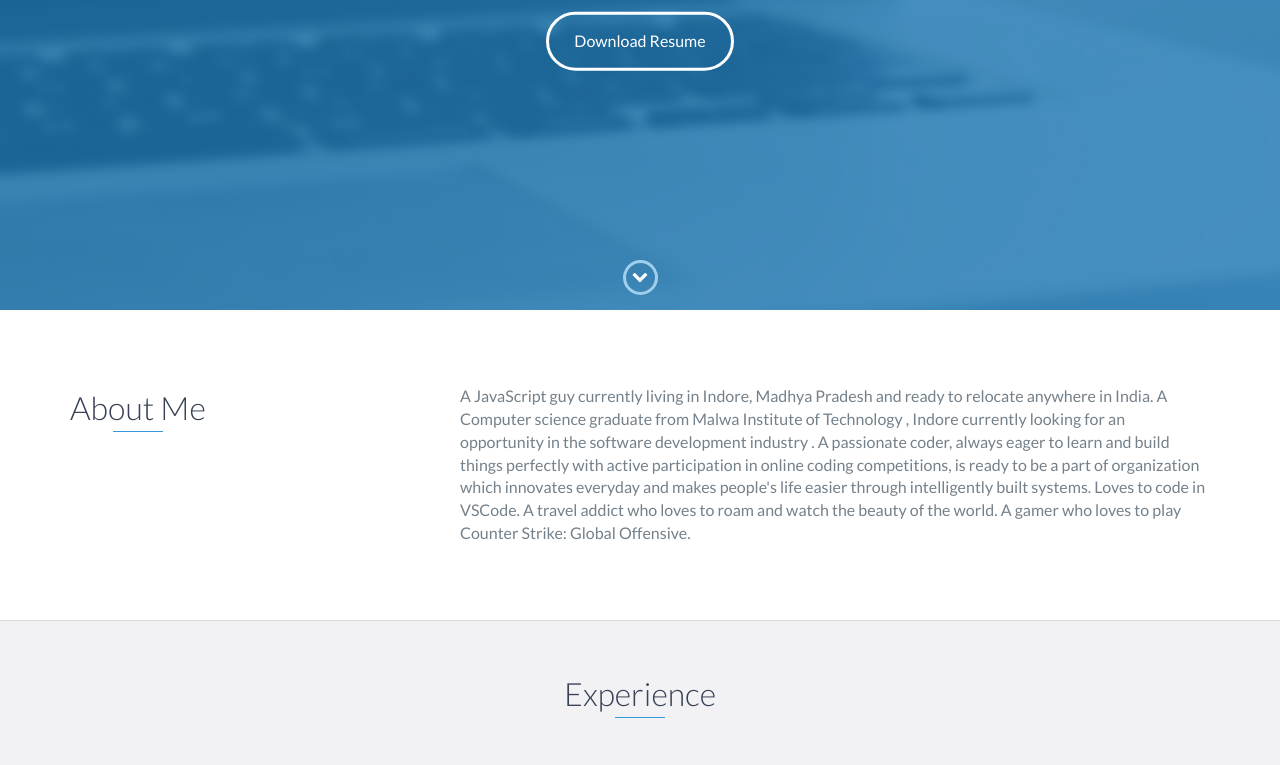
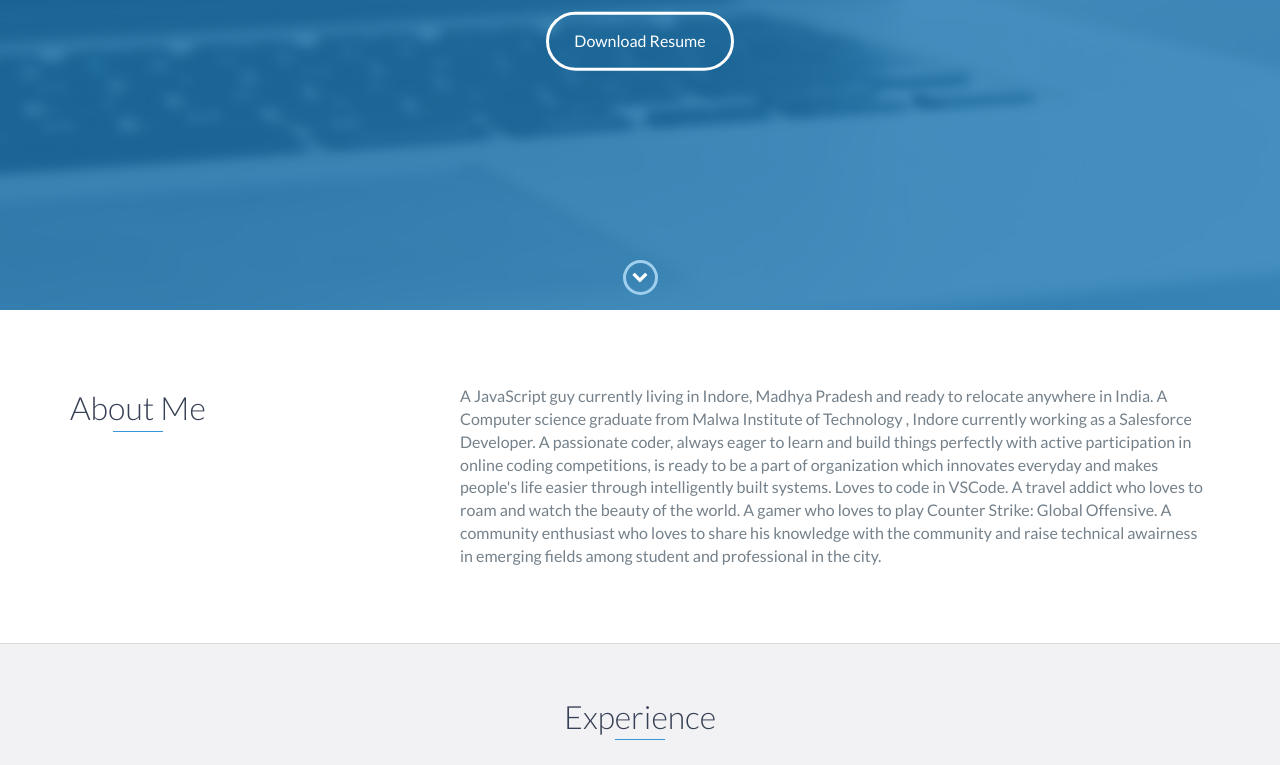
Before and after one commit to deveshlashkari/deveshlashkari.github.io, a website: page index.html in a window 1280 px wide. Shown: the part 490-1255 px from the top of the page. Drawn offline with nearby package versions, Linux system fonts and the light colour scheme.

Commit message:
update index.html

```diff
--- a/index.html
+++ b/index.html
@@ -88,13 +88,12 @@
                 <div class="col-md-8">
                     <p>
                         A JavaScript guy currently living in Indore, Madhya Pradesh and ready to relocate anywhere in
-                        India. A Computer science graduate from Malwa Institute of Technology , Indore currently looking
-                        for an opportunity in the software development industry .
+                        India. A Computer science graduate from Malwa Institute of Technology , Indore currently working as a Salesforce Developer.
                         A passionate coder, always eager to learn and build things perfectly with active participation
                         in online coding competitions, is ready to be a part of organization which innovates everyday
                         and makes people's life easier through intelligently built systems. Loves to code in VSCode. A
                         travel addict who loves to roam and watch the beauty of the world. A gamer who loves to play
-                        Counter Strike: Global Offensive.
+                        Counter Strike: Global Offensive. A community enthusiast who loves to share his knowledge with the community and raise technical awairness in emerging fields among student and professional in the city.
                     </p>
                 </div>
             </div>
```
